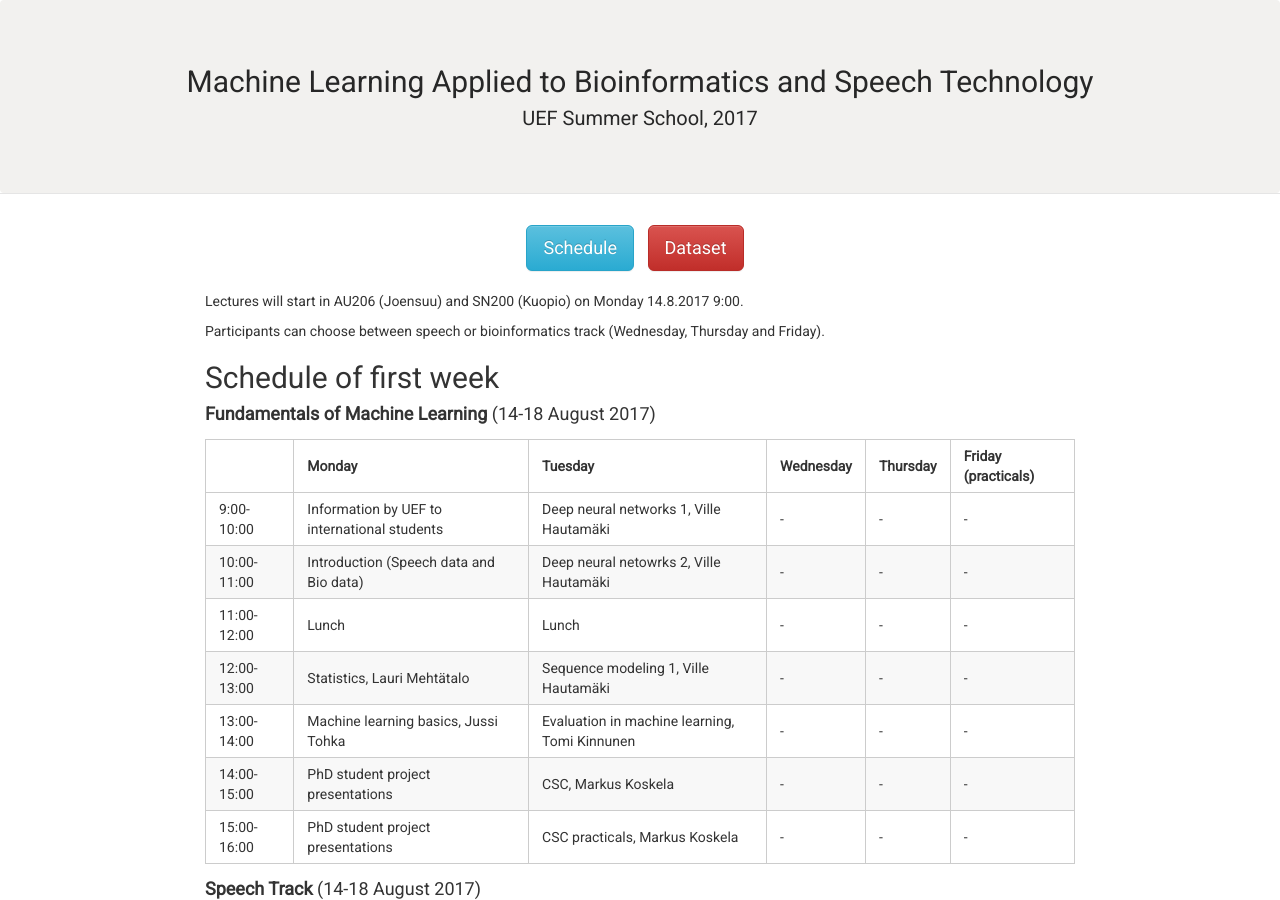
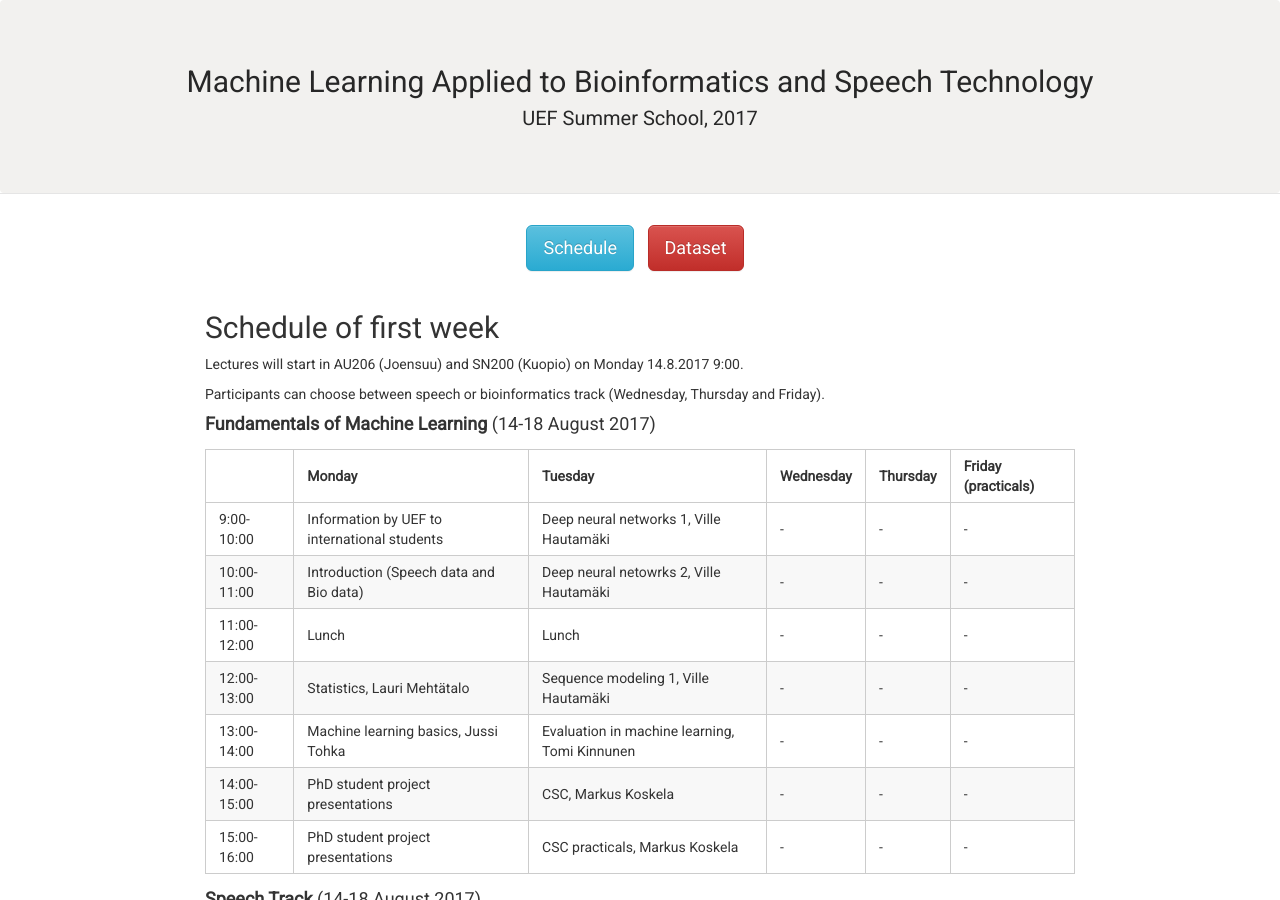
Before and after one commit to abrahamwoubie/Summer_School_RL, a Jekyll site: the page built from schedule.md, in a window 1280 px wide and 900 px high. Built offline with Jekyll 4.4.1, drawn with Linux system fonts in a browser that asks for light colours; nearby versions of some CDN libraries.

```diff
--- a/schedule.md
+++ b/schedule.md
@@ -5,11 +5,11 @@ title: Schedule | MLABST'17
 
 {% include buttons.html %}
 
+## Schedule of first week
+
 Lectures will start in AU206 (Joensuu) and SN200 (Kuopio) on Monday 14.8.2017 9:00.
 
 Participants can choose between speech or bioinformatics track (Wednesday, Thursday and Friday).
-
-## Schedule of first week
 
 #### **Fundamentals of Machine Learning** (14-18 August 2017)
 
```
